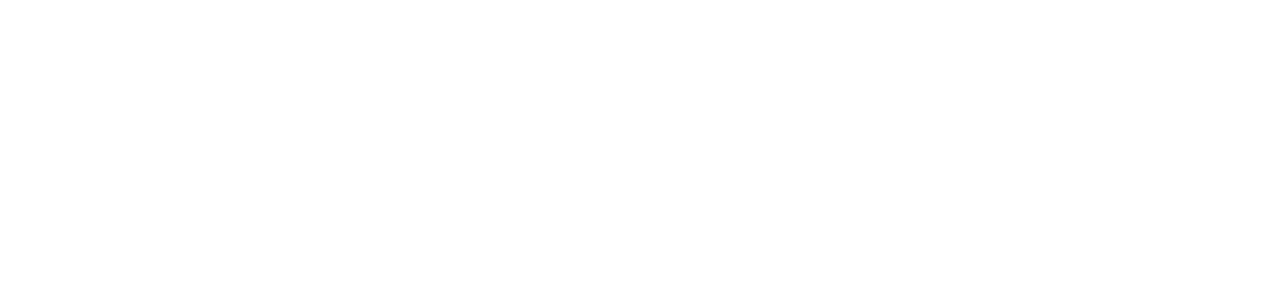
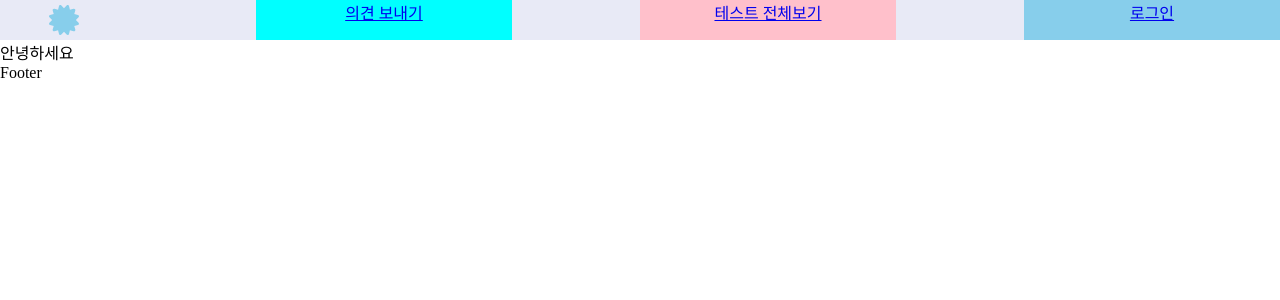
Before and after one commit to developerpark2348/tka, a React (Create React App) app: page /#/Mail in a window 1280 px wide. Shown: the top 300 px of the page. Built offline with nearby package versions, Linux system fonts and the light colour scheme.

Commit message:
header base
header base제작

```diff
--- a/package.json
+++ b/package.json
@@ -3,11 +3,16 @@
   "version": "0.1.0",
   "private": true,
   "dependencies": {
+    "@fortawesome/fontawesome-svg-core": "^1.2.34",
+    "@fortawesome/free-solid-svg-icons": "^5.15.2",
+    "@fortawesome/react-fontawesome": "^0.1.14",
     "@testing-library/jest-dom": "^5.11.4",
     "@testing-library/react": "^11.1.0",
     "@testing-library/user-event": "^12.1.10",
     "react": "^17.0.1",
+    "react-bootstrap": "^1.5.1",
     "react-dom": "^17.0.1",
+    "react-responsive": "^8.2.0",
     "react-router-dom": "^5.2.0",
     "react-scripts": "4.0.3",
     "web-vitals": "^1.0.1"
--- /dev/null
+++ b/src/components/Footer.js
@@ -0,0 +1,9 @@
+import React from 'react';
+
+function Footer() {
+    return (
+        <div>Footer</div>
+    );
+}
+
+export default Footer;
--- /dev/null
+++ b/src/components/Header.js
@@ -0,0 +1,30 @@
+import React from 'react';
+import './Style.css';
+import { Navbar, Nav } from 'react-bootstrap';
+import { faCertificate } from '@fortawesome/free-solid-svg-icons';
+import { FontAwesomeIcon } from "@fortawesome/react-fontawesome"
+
+function Header() {
+    return (
+        <div id="Header_Body">
+            <Navbar id="Header_Navbar">
+                <Navbar.Brand id="Header_Navbar_Main" href="#/">
+                    <FontAwesomeIcon id="Header_Navbar_Main_Icon"
+                    icon={faCertificate}
+                    />
+                </Navbar.Brand>
+                <Nav.Link id="Header_Navbar_Mail" href="#pricing">
+                    의견 보내기
+                </Nav.Link>
+                <Nav.Link id="Header_Navbar_Alltest" href="#features">
+                    테스트 전체보기
+                </Nav.Link>
+                <Nav.Link id="Header_Navbar_Login" href="#Login">
+                    로그인
+                </Nav.Link>
+            </Navbar>
+        </div>
+    );
+}
+
+export default Header;
--- a/src/components/Router.js
+++ b/src/components/Router.js
@@ -1,14 +1,22 @@
 import React from 'react';
 import Main from '../routes/Main';
+import Mail from '../routes/Mail';
+import Footer from './Footer';
+import Header from './Header';
 import {HashRouter as Router, Route} from 'react-router-dom';
 
 function AppRouter(){
 
     return(
         <Router>
+            <Header/>
             <Route exact path="/">
-                <Main />
+                <Main/>
             </Route>
+            <Route exact path="/Mail">
+                <Mail/>
+            </Route>
+            <Footer/>
         </Router>
     )
 }
--- /dev/null
+++ b/src/components/Style.css
@@ -0,0 +1,59 @@
+/* All style */
+
+* {
+    margin: 0;
+}
+
+/* Header components */
+
+#Header_Navbar {
+    display: flex;
+    background-color: #e8eaf6;
+    width: 100%;
+    height: 5vh;
+    justify-content: space-between;
+}
+
+#Header_Navbar_Main {
+    justify-self: center;
+    display: flex;
+    width: 10%;
+    height: 100%;
+    color: skyblue;
+    justify-items: flex-end;
+}
+
+#Header_Navbar_Main_Icon {
+    justify-self: center;
+    align-self: center;
+    width: 100%;
+    height: 75%;
+}
+
+#Header_Navbar_Mail {
+    display: flex;
+    background-color: aqua;
+    width: 20%;
+    height: 100%;
+    justify-content: center;
+    align-content: center;
+    align-self: center;
+}
+
+#Header_Navbar_Alltest {
+    display: flex;
+    background-color: pink;
+    width: 20%;
+    height: 100%;
+    justify-content: center;
+    align-content: center;
+}
+
+#Header_Navbar_Login {
+    display: flex;
+    background-color: skyblue;
+    width: 20%;
+    height: 100%;
+    justify-content: center;
+    align-content: center;
+}
--- /dev/null
+++ b/src/routes/Mail.js
@@ -0,0 +1,9 @@
+import React from 'react';
+
+function Mail() {
+    return (
+        <div>안녕하세요</div>
+    );
+}
+
+export default Mail;
--- a/src/routes/Main.js
+++ b/src/routes/Main.js
@@ -2,7 +2,9 @@
 
 function Main() {
     return (
-        <div>안녕하세요</div>
+        <>
+
+        </>
     );
 }
 
```
Also changed, not shown: src/components/Ad.js (added, +9 -0 lines), src/components/Lank.js (added, +9 -0 lines), src/routes/Alltest.js (added, +9 -0 lines), src/routes/Login.js (added, +18 -0 lines), src/routes/Notice.js (added, +9 -0 lines), 2 other files (tests, documents, lock files or other folders).
